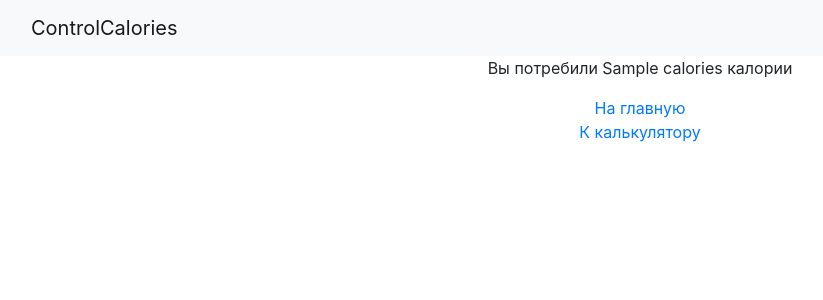
After one commit to ickermi/calories-control, a Django app: template mysite/calories/templates/calc_result.html in a window 1280 px wide. The commit adds this page. Shown: the top 300 px of the page, without its empty margins (0-823 px from the left). Run offline with Django 4.2, Linux system fonts and the light colour scheme; the template is opened without the code that fills it: most values are stand-ins (such as "Sample title", 1, 10 or a date in 2020); some libraries are stand-ins or nearby versions.

Commit message:
Add view and template for calculation result

```diff
--- a/mysite/calories/templates/calculator.html
+++ b/mysite/calories/templates/add_eaten_food.html
@@ -33,7 +33,4 @@
       </div>
     </div>
   </div>
-<script>
-
-</script>
 {% endblock %}
--- /dev/null
+++ b/mysite/calories/templates/calc_result.html
@@ -0,0 +1,16 @@
+{% extends 'base.html' %}
+
+
+{% block main %}
+<p class="text-center">Вы потребили {{ calories }} калории</p>
+
+<div class="container">
+    <div class="row justify-content-center">
+       <a href="{% url 'home_page' %}">На главную</a>
+    </div>
+    <div class="row justify-content-center">
+       <a href="{% url 'add_eaten_food' %}">К калькулятору</a>
+    </div>
+</div>
+
+{% endblock %}
--- a/mysite/calories/urls.py
+++ b/mysite/calories/urls.py
@@ -7,5 +7,6 @@ urlpatterns = [
     path('login/', auth_views.LoginView.as_view(template_name='login.html'), name='login'),
     path('logout/', auth_views.LogoutView.as_view(next_page='/'), name='logout'),
     path('registration/', views.registration, name='registration'),
-    path('calculator/', views.calculator, name='calculator'),
+    path('add_eaten_food/', views.calculator, name='add_eaten_food'),
+    path('calculator_result', views.calc_result, name='calc_result'),
 ]
```
Also changed, not shown: mysite/calories/views.py (+6 -2 lines).
